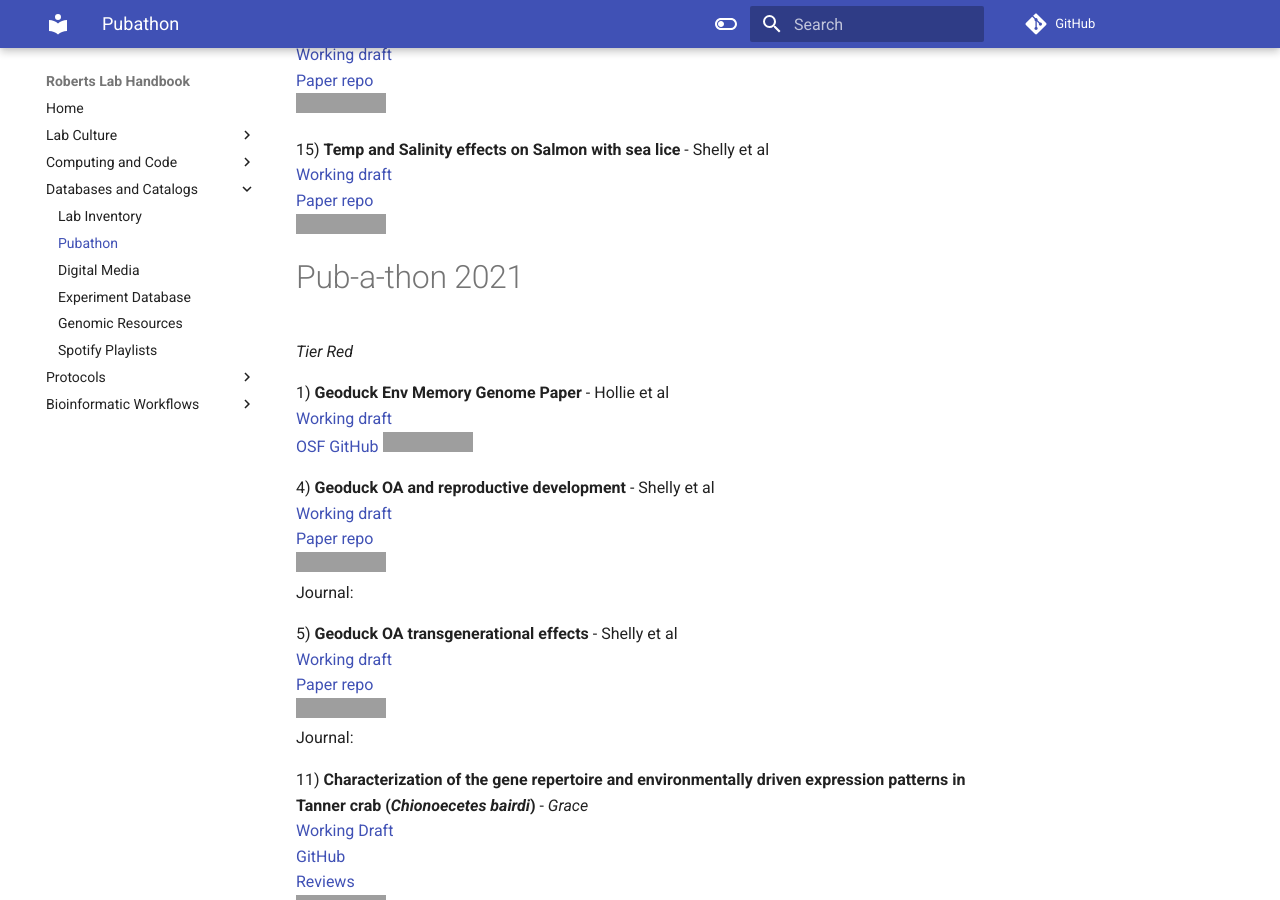
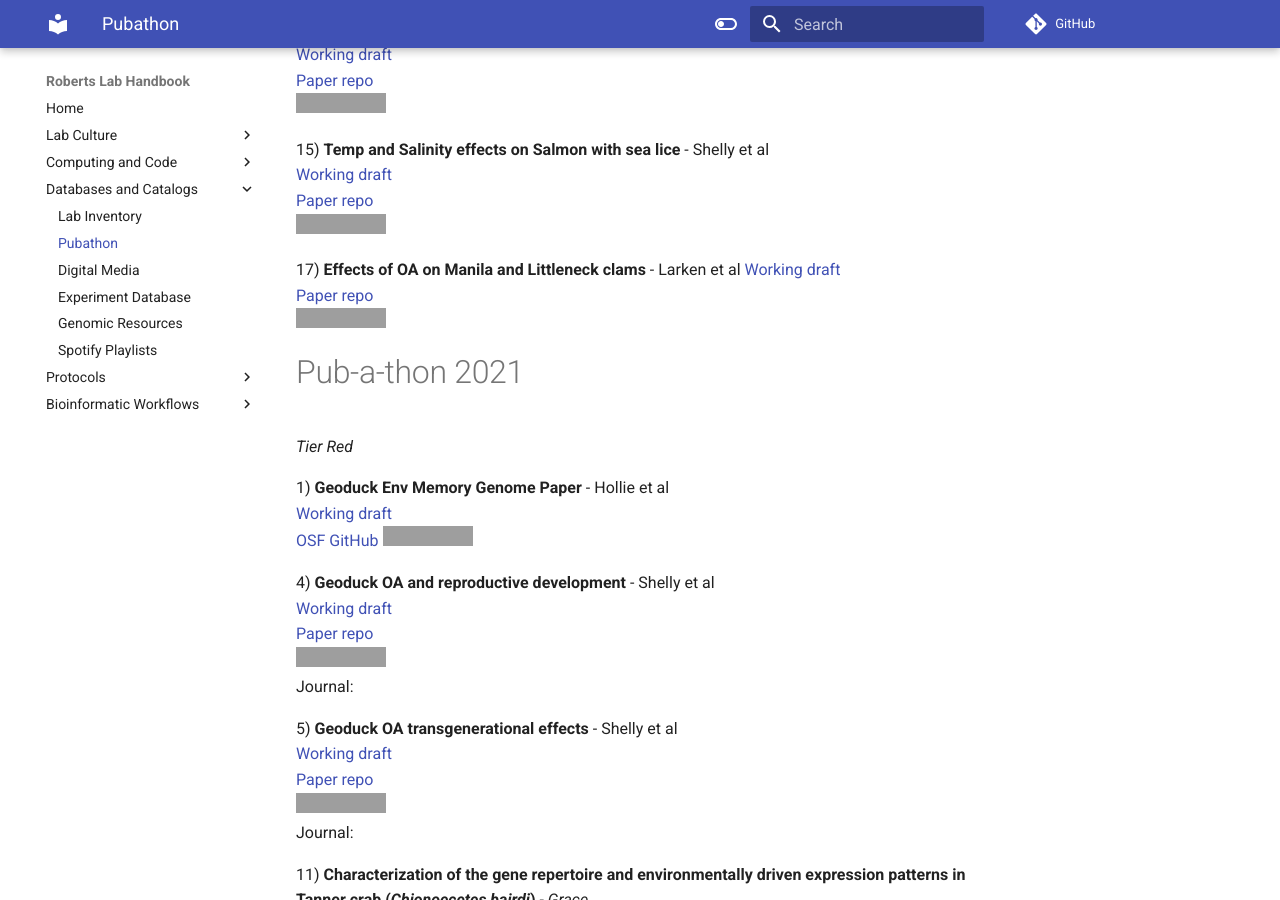
Before and after one commit to RobertsLab/resources, an MkDocs documentation site: the page built from docs/Pubathon.md, in a window 1280 px wide and 900 px high, scrolled down 2422 px, cut to the strip 0-900 px from the top of the window. Built offline with MkDocs 1.6.1 and Material for MkDocs 9.7.7, drawn with Linux system fonts in a browser that asks for light colours; comment, search, counter and statistics services are not loaded; grey boxes are pictures that could not be loaded.

Commit message:
Added clam OA paper

```diff
--- a/docs/Pubathon.md
+++ b/docs/Pubathon.md
@@ -90,7 +90,10 @@ Journal: PeerJ
 [Paper repo](https://github.com/shellytrigg/Salmon_sealice)
 ![status](https://img.shields.io/badge/pub--a--thon%20status-in%20progress-orange.svg)
 
-
+17) **Effects of OA on Manila and Littleneck clams** - Larken et al
+[Working draft]()
+[Paper repo](https://github.com/larkenr/Clam-OA-project)
+![status](https://img.shields.io/badge/pub--a--thon%20status-in%20progress-orange.svg)
 
 # Pub-a-thon 2021
 
```
